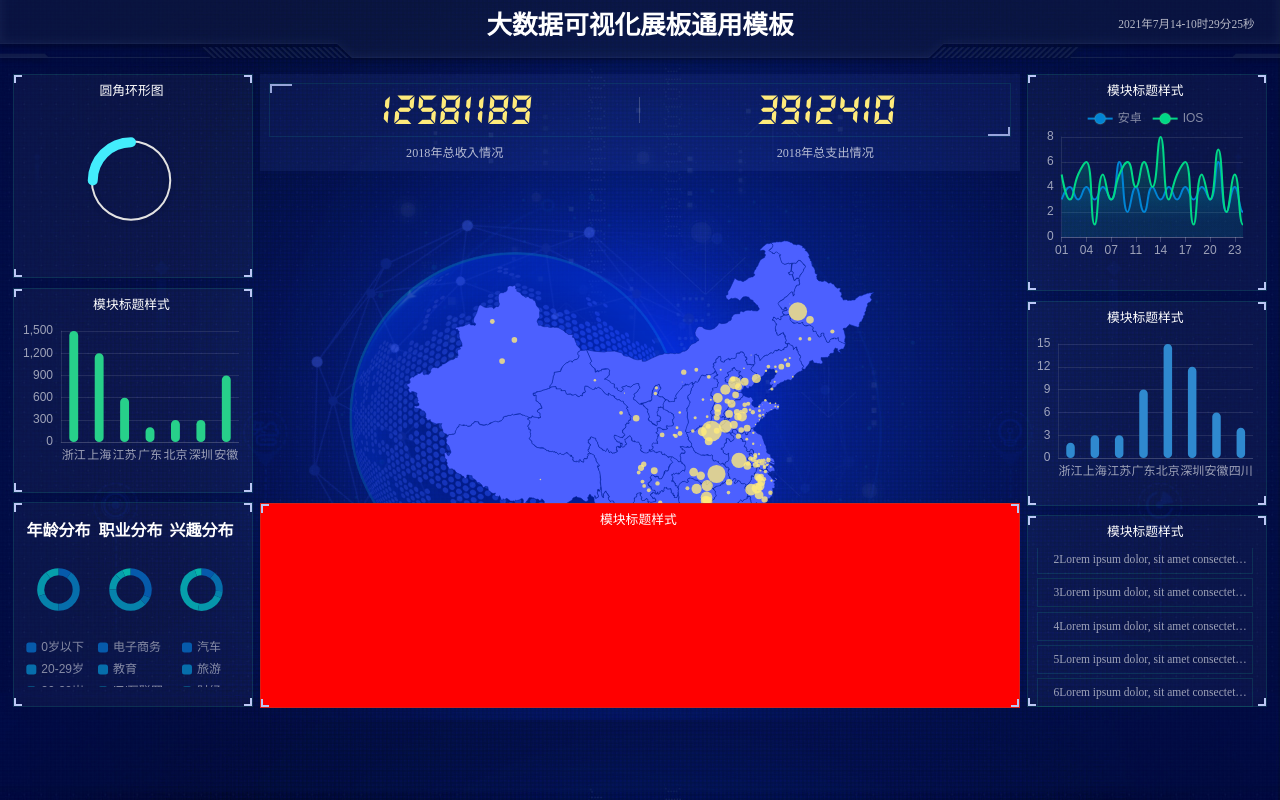
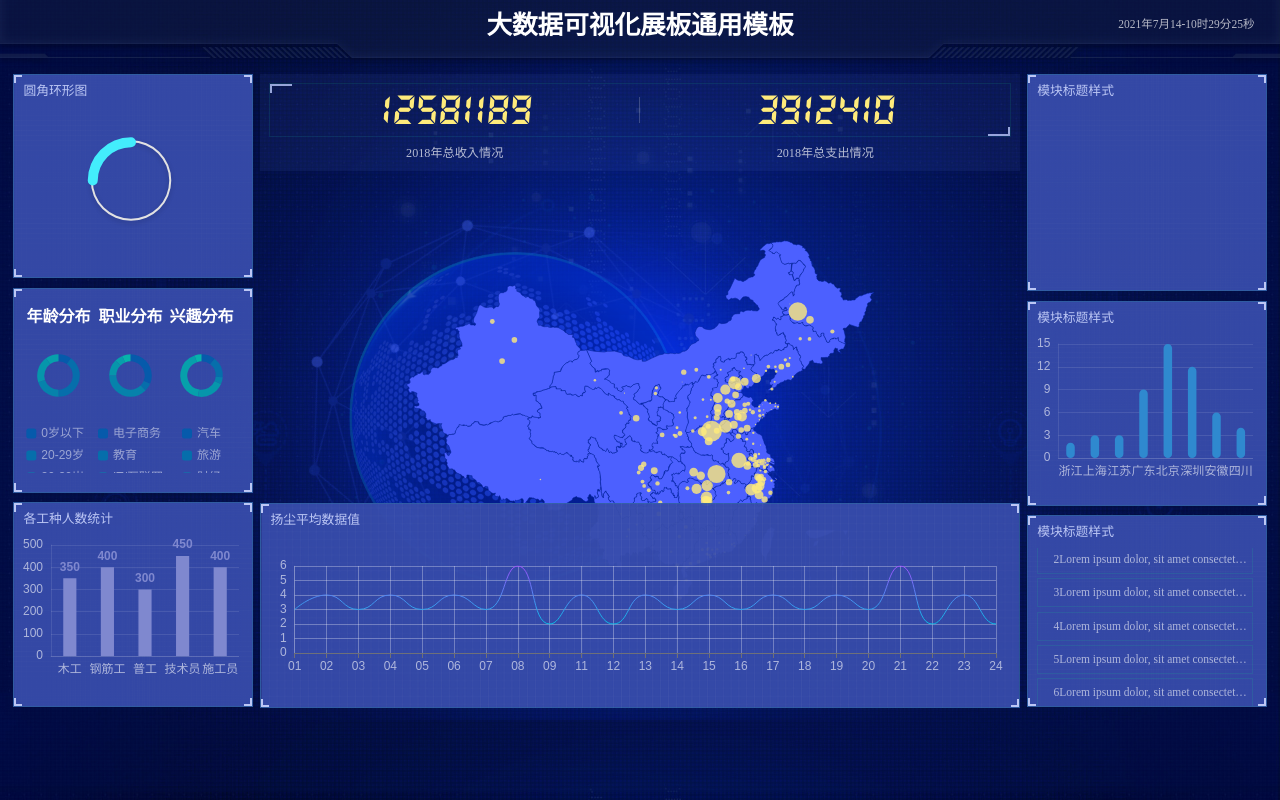
Before and after one commit to winkiLin/visualization, a plain HTML site: page 大数据可视化展板通用模板/大数据可视化展板通用模板/index.html in a window 1280 px wide. Shown: the top 800 px of the page. Drawn offline with nearby package versions, Linux system fonts and the light colour scheme.

Commit message:
'update'

```diff
--- a/大数据可视化展板通用模板/大数据可视化展板通用模板/css/comon0.css
+++ b/大数据可视化展板通用模板/大数据可视化展板通用模板/css/comon0.css
@@ -55,12 +55,12 @@ a:hover{ color:#06c; text-decoration: none!important}
 .mainbox>ul>li{ width: 20%}
 .mainbox>ul>li:nth-child(2){ width: 60%;padding: 0}
 
-.boxall{ border: 1px solid rgba(25,186,139,.17); padding:0 .2rem .4rem .15rem;  background: rgba(255,255,255,.04) url(../images/line.png); background-size: 100% auto; position: relative; margin-bottom: .15rem; z-index: 10;}
+.boxall{ border: 1px solid rgba(25,186,139,.17); padding:0 .2rem .4rem .15rem;  background: rgba(255,255,255,.04) url(../images/bg.png); background-size: 100% auto; position: relative; margin-bottom: .15rem; z-index: 10;overflow: hidden;}
 .boxall:before,
 .boxall:after{ position:absolute; width: .1rem; height: .1rem; content: "";  border-top: 2px solid #BCC7F5; top: 0;}
 .boxall:before,.boxfoot:before{border-left: 2px solid #BCC7F5;left: 0;}
 .boxall:after,.boxfoot:after{border-right: 2px solid #BCC7F5; right: 0;}
-.alltitle{ font-size:.2rem; color:#fff; text-align: center; line-height: .5rem;}
+.alltitle{ font-size:.2rem; color:#BCC7F5; line-height: .5rem;}
 
 .boxfoot{ position:absolute; bottom: 0; width: 100%; left: 0;}
 .boxfoot:before,
--- a/大数据可视化展板通用模板/大数据可视化展板通用模板/index.html
+++ b/大数据可视化展板通用模板/大数据可视化展板通用模板/index.html
@@ -70,11 +70,7 @@
           <div class="allnav" id="ringEchart"></div>
           <div class="boxfoot"></div>
         </div>
-        <div class="boxall" style="height: 3.2rem" draggable="true">
-          <div class="alltitle">模块标题样式</div>
-          <div class="allnav" id="echart2"></div>
-          <div class="boxfoot"></div>
-        </div>
+
         <div class="boxall" style="height: 3.2rem" draggable="true">
           <div style="height:100%; width: 100%;">
             <div class="sy" id="fb1"></div>
@@ -84,6 +80,11 @@
           <div class="boxfoot">
 
           </div>
+        </div>
+        <div class="boxall" style="height: 3.2rem" draggable="true">
+          <div class="alltitle">各工种人数统计</div>
+          <div class="allnav" id="echart2"></div>
+          <div class="boxfoot"></div>
         </div>
       </li>
       <li>
@@ -107,16 +108,16 @@
           <div class="map3"><img src="picture/map.png"></div>
           <div class="map4" id="map_1"></div>
         </div>
-        <div class="avg boxall" style="height: 3.2rem;background: red;" draggable="true">
-          <div class="alltitle">模块标题样式</div>
-          <div class="allnav" id="echart22"></div>
+        <div class="avg boxall" style="height: 3.2rem;" draggable="true">
+          <div class="alltitle">扬尘平均数据值</div>
+          <div class="allnav" id="echart4"></div>
           <div class="boxfoot"></div>
         </div>
       </li>
       <li>
         <div class="boxall" style="height:3.4rem" draggable="true">
           <div class="alltitle">模块标题样式</div>
-          <div class="allnav" id="echart4"></div>
+          <!-- <div class="allnav" id="echart4"></div> -->
           <div class="boxfoot"></div>
         </div>
         <div class="boxall" style="height: 3.2rem" draggable="true">
--- a/大数据可视化展板通用模板/大数据可视化展板通用模板/js/js.js
+++ b/大数据可视化展板通用模板/大数据可视化展板通用模板/js/js.js
@@ -241,7 +241,7 @@ function echarts_2() {
     },
     xAxis: [{
         type: 'category',
-      		data: ['浙江', '上海', '江苏', '广东', '北京', '深圳', '安徽'],
+      		data: ['木工', '钢筋工', '普工', '技术员', '施工员'],
         axisLine: {
             show: true,
          lineStyle: {
@@ -296,14 +296,24 @@ function echarts_2() {
 		{
 
         type: 'bar',
-        data: [1500, 1200, 600, 200, 300, 300, 900],
+        data: [350, 400, 300, 450, 400],
         barWidth:'35%', //柱子宽度
        // barGap: 1, //柱子之间间距
         itemStyle: {
             normal: {
-                color:'#27d08a',
+                color:'#7F88CF',
                 opacity: 1,
-				barBorderRadius: 5,
+                label:{
+                  formatter:"{c}",
+                  show:true,
+                  position:'top',
+                  textStyle:{
+                    fontWeight:'bolder',
+                    fontSize:'12',
+                    color:'#7F88CF'
+                  }
+                }
+				// barBorderRadius: 5,
             }
         }
     }
@@ -426,14 +436,20 @@ function echarts_4() {
             }
         }
     },
-		    legend: {
-    top:'0%',
-        data:['安卓','IOS'],
-                textStyle: {
-           color: 'rgba(255,255,255,.5)',
-			fontSize:'12',
-        }
-    },
+		//     legend: {
+    //     top:'0%',
+    //     data:['安卓','IOS'],
+    //       textStyle: {
+    //        color:  new echarts.graphic.LinearGradient(0, 0, 0, 1, [{
+    //         offset: 0,
+    //         color: '#A54DFF'
+    //     }, {
+    //         offset: 1,
+    //         color: '#04C1E4'
+    //     }]),//线条渐变色
+		// 	    fontSize:'12',
+    //     }
+    // },
     grid: {
         left: '10',
 		top: '30',
@@ -444,6 +460,12 @@ function echarts_4() {
 
     xAxis: [{
         type: 'category',
+        spiltLine:{
+          show:true,
+          lineStyle: {
+            color: 'rgba(255,255,255,.3)'
+          },
+        },
         boundaryGap: false,
         axisLabel:  {
           textStyle: {
@@ -452,22 +474,22 @@ axisLabel:  {
             },
         },
         axisLine: {
+         },
+        data: ['01', '02', '03', '04', '05', '06', '07', '08', '09', '11', '12', '13', '14', '15', '16', '17', '18', '19', '20', '21', '22', '23', '24'],
+        splitLine: {
+          "show": true,
           lineStyle: {
-				color: 'rgba(255,255,255,.2)'
-			}
-
+            color: 'rgba(255,255,255,.3)'
+          },
+      },
     },
 
-   data: ['01', '02', '03', '04', '05', '06', '07', '08', '09', '11', '12', '13', '14', '15', '16', '17', '18', '19', '20', '21', '22', '23', '24']
-
-    }, {
+    {
 
         axisPointer: {show: false},
         axisLine: {  show: false},
         position: 'bottom',
         offset: 20,
-
-
 
     }],
 
@@ -488,35 +510,28 @@ axisLabel:  {
 
         splitLine: {
             lineStyle: {
-                 color: 'rgba(255,255,255,.1)'
+                 color: 'rgba(255,255,255,.3)'
             }
         }
     }],
     series: [
 		{
-        name: '安卓',
+        name: '扬尘平均数值',
         type: 'line',
          smooth: true,
         symbol: 'circle',
         symbolSize: 5,
         showSymbol: false,
         lineStyle: {
-
             normal: {
-				color: '#0184d5',
-                width: 2
-            }
-        },
-        areaStyle: {
-            normal: {
-                color: new echarts.graphic.LinearGradient(0, 0, 0, 1, [{
+              color:  new echarts.graphic.LinearGradient(0, 0, 0, 1, [{
                 offset: 0,
-                    color: 'rgba(1, 132, 213, 0.4)'
+                color: '#A54DFF'
             }, {
-                    offset: 0.8,
-                    color: 'rgba(1, 132, 213, 0.1)'
-                }], false),
-                shadowColor: 'rgba(0, 0, 0, 0.1)',
+                offset: 1,
+                color: '#04C1E4'
+            }]),//线条渐变色
+                width: 1
             }
         },
 			itemStyle: {
@@ -529,43 +544,6 @@ axisLabel:  {
         data: [3, 4, 3, 4, 3, 4, 3, 6, 2, 4, 2, 4,3, 4, 3, 4, 3, 4, 3, 6, 2, 4, 2, 4]
 
     },
-{
-        name: 'IOS',
-        type: 'line',
-        smooth: true,
-        symbol: 'circle',
-        symbolSize: 5,
-        showSymbol: false,
-        lineStyle: {
-
-            normal: {
-				color: '#00d887',
-                width: 2
-            }
-        },
-        areaStyle: {
-            normal: {
-                color: new echarts.graphic.LinearGradient(0, 0, 0, 1, [{
-                    offset: 0,
-                    color: 'rgba(0, 216, 135, 0.4)'
-                }, {
-                    offset: 0.8,
-                    color: 'rgba(0, 216, 135, 0.1)'
-                }], false),
-                shadowColor: 'rgba(0, 0, 0, 0.1)',
-            }
-        },
-			itemStyle: {
-			normal: {
-				color: '#00d887',
-				borderColor: 'rgba(221, 220, 107, .1)',
-				borderWidth: 12
-			}
-		},
-        data: [5, 3, 5, 6, 1, 5, 3, 5, 6, 4, 6, 4, 8, 3, 5, 6, 1, 5, 3, 7, 2, 5, 1, 4]
-
-    },
-
 		 ]
 
 };
```
Also changed, not shown: 大数据可视化展板通用模板/大数据可视化展板通用模板/images/bg.png (added). Lines whose indentation alone changed are shown as unchanged.
